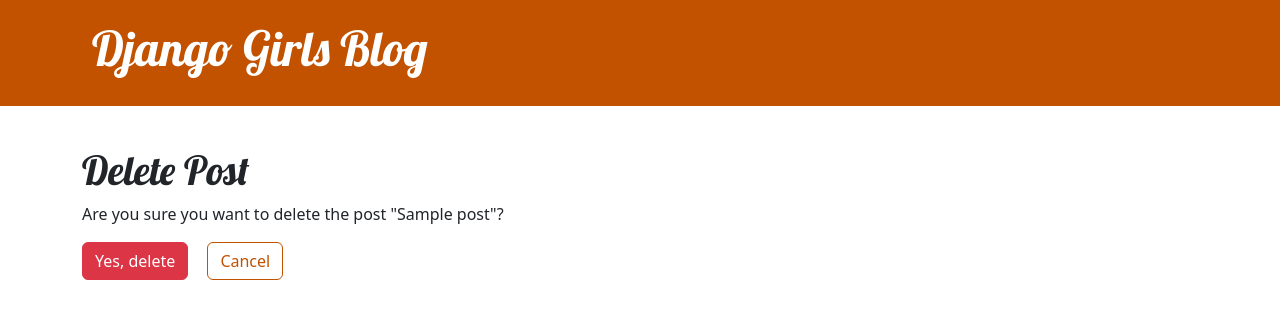
After one commit to lsegpor/DjangoGirls, a Django app: page /post/1/delete/ in a window 1280 px wide. The commit adds this page. Shown: the top 319 px of the page. Run offline with Django 5.2, Linux system fonts and the light colour scheme; tables that the repository leaves empty hold one stand-in row (values such as "Sample post").

Commit message:
delete added

```diff
--- a/blog/static/css/blog.css
+++ b/blog/static/css/blog.css
@@ -69,3 +69,7 @@
   color: #ffffff;
   background-color: #c25100;
 }
+
+.trash-icon {
+    fill: #000000;
+  }
--- /dev/null
+++ b/blog/templates/blog/post_delete.html
@@ -0,0 +1,14 @@
+{% extends 'blog/base.html' %}
+
+{% block content %}
+<h1>Delete Post</h1>
+<p>Are you sure you want to delete the post "{{ post.title }}"?</p>
+
+<form method="POST">
+  {% csrf_token %}
+  <button type="submit" class="btn btn-danger">Yes, delete</button>
+  <a href="{% url 'post_detail' pk=post.pk %}" class="btn btn-secondary"
+    >Cancel</a
+  >
+</form>
+{% endblock %}
--- a/blog/templates/blog/post_list.html
+++ b/blog/templates/blog/post_list.html
@@ -5,5 +5,10 @@
   <time class="date"> {{ post.published_date }} </time>
   <h2><a href="{% url 'post_detail' pk=post.pk %}">{{ post.title }}</a></h2>
   <p>{{ post.text|linebreaksbr }}</p>
+  {% if user.is_authenticated %}
+  <a href="{% url 'post_delete' pk=post.pk %}" class="trash-icon">
+    {% include './icons/trash.svg' %}
+  </a>
+  {% endif %}
 </article>
 {% endfor %} {% endblock %}
--- a/blog/urls.py
+++ b/blog/urls.py
@@ -9,6 +9,7 @@
         path("post/<int:pk>/", views.post_detail, name="post_detail"),
         path('post/new/', views.post_new, name='post_new'),
         path('post/<int:pk>/edit/', views.post_edit, name='post_edit'),
+        path('post/<int:pk>/delete/', views.post_delete, name='post_delete'),
     ]
     + static(settings.STATIC_URL, document_root=settings.STATIC_ROOT)
     + static(settings.MEDIA_URL, document_root=settings.MEDIA_ROOT)
--- a/blog/views.py
+++ b/blog/views.py
@@ -44,3 +44,10 @@
     else:
         form = PostForm(instance=post)
     return render(request, "blog/post_edit.html", {"form": form})
+
+def post_delete(request, pk):
+    post = get_object_or_404(Post, pk=pk)
+    if request.method == "POST":
+        post.delete()
+        return redirect("post_list")
+    return render(request, "blog/post_delete.html", {"post": post})
```
Also changed, not shown: blog/templates/blog/icons/trash.svg (added).
